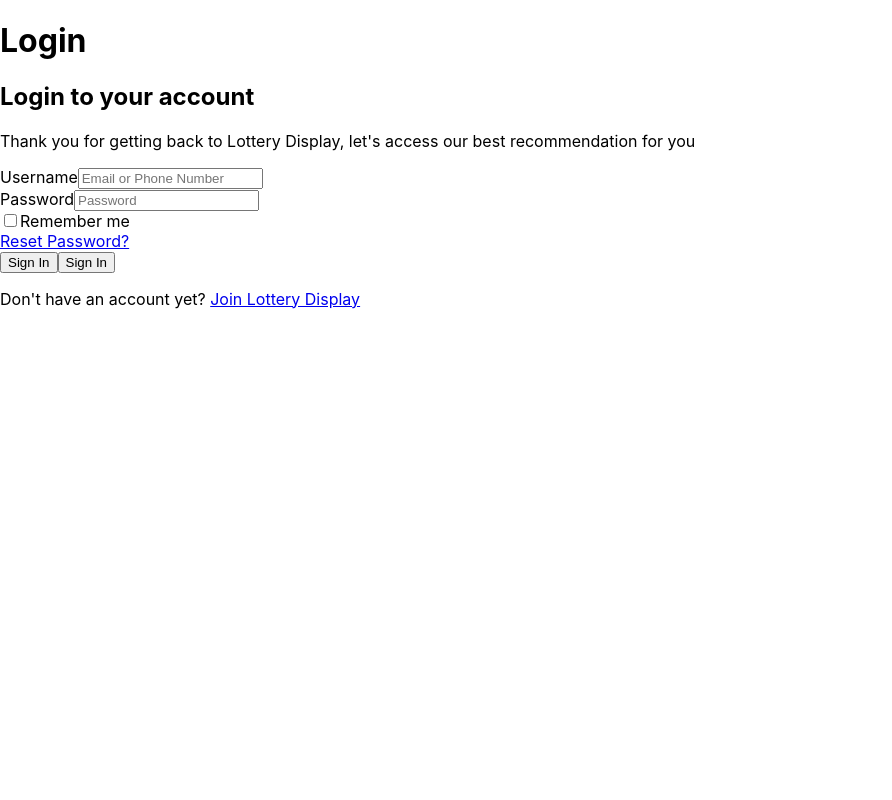
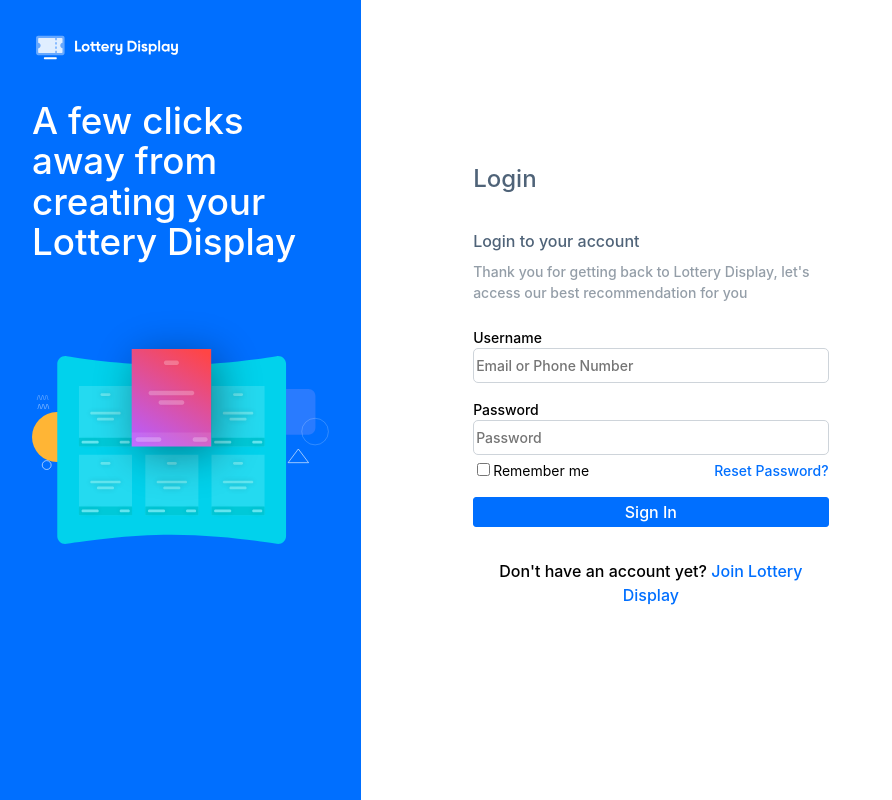
Before and after one commit to bogadeji/lotterydisplay, a React (Create React App) app: page /auth/login in a window 1280 px wide. Shown: the whole page, without its empty margins (0-892 px from the left). Built offline with nearby package versions, Linux system fonts and the light colour scheme.

Commit message:
Add style to login page

```diff
--- a/package.json
+++ b/package.json
@@ -1,5 +1,6 @@
 {
   "name": "lotterydisplay",
+  "proxy":"https://c-sport.tk",
   "version": "0.1.0",
   "private": true,
   "dependencies": {
--- a/src/App.css
+++ b/src/App.css
@@ -2,19 +2,9 @@
   text-align: center;
 }
 
-.App-logo {
-  height: 40vmin;
-  pointer-events: none;
-}
 
-@media (prefers-reduced-motion: no-preference) {
-  .App-logo {
-    animation: App-logo-spin infinite 20s linear;
-  }
-}
-
-.App-header {
-  background-color: #282c34;
+.app {
+  background-color: #fff;
   min-height: 100vh;
   display: flex;
   flex-direction: column;
--- a/src/App.js
+++ b/src/App.js
@@ -3,9 +3,7 @@
 import './App.css';
 import { BrowserRouter as Router, Routes, Route} from 'react-router-dom'
 import Home from './Pages/Home/Home'
-import Signup from './Pages/Authorization/Signup'
-import Login from './Pages/Authorization/Login'
-import ResetPassword from './Pages/Authorization/ResetPassword';
+import Authorization from './Pages/Authorization/Authorization'
 import NotFound from './Pages/404';
 
 function App() {
@@ -14,9 +12,7 @@
   return (
     <Router>
       <Routes>
-        <Route path="/auth/login" element={<Login />} />
-        <Route path="/auth/signup" element={<Signup />} />
-        <Route path="/auth/reset-password" element={<ResetPassword />} />
+        <Route path="/auth/*" element={<Authorization />} />
         <Route path="/" element={<Home />} />
         <Route path="*" element={<NotFound />} />
       </Routes>
--- /dev/null
+++ b/src/Pages/Authorization/Authorization.css
@@ -0,0 +1,59 @@
+/* @import url('../../index.css');/ */
+.authorization.grid {
+    min-height: 100vh;
+    display: grid;
+    /* grid-template-areas: 'nav main main main';
+     */
+     grid-template-columns: 2fr 5fr;
+
+}
+
+    .authorization-page {
+        color: #fff;
+        padding: 2rem;
+        background-color: hsl(var(--clr-primary));
+        --flow-space: 2rem;
+    }
+
+    .logo {
+        width: 150px
+    }
+    .routes {
+        margin: auto 6rem;
+        align-items: center;
+        justify-content: center;
+    }
+    /* .routes > * {
+        width: 50%
+    } */
+    .grid.input-grid {
+        grid-template-columns: repeat(2, 1fr);
+        --gap: 2rem;
+    }
+    .routes .page-title {
+        font-size: var(--fs-500);
+        color: hsl(var(--clr-secondary))
+    }
+    .routes form {
+        margin: 2rem 0;
+        --flow-space: 0.5rem;
+    }
+    .routes .form-title {
+        color: hsl(var(--clr-secondary));
+        font-size: var(--fs-300);
+    }
+    .routes .form-heading {
+        color: hsl(var(--clr-accent2));
+        font-size: var(--fs-200);
+    }
+    .routes .form-inputs {
+        margin: 1.5rem 0;
+        --flow-space: 1rem;
+    }
+    .routes .form-inputs label {
+        font-size: var(--fs-200);
+    }
+    .routes .form-inputs input {
+        color: hsl(var(--clr-accent2));
+        font-size: var(--fs-200);
+    }
--- /dev/null
+++ b/src/Pages/Authorization/Authorization.js
@@ -0,0 +1,29 @@
+import React from "react";
+import { Routes, Route} from 'react-router-dom';
+import Signup from './Signup'
+import Login from './Login'
+import ResetPassword from './ResetPassword';
+import './Authorization.css'
+
+
+function Authorization() {
+    return (
+        <div className="authorization grid">
+            <div className="authorization-page flow">
+                <div className="logo"><a href="/home"><img src="/logo2.svg" alt="" /></a></div>
+                <p className="fs-700">A few clicks away from creating your Lottery Display</p>
+                <img src="/assets/hero.svg" alt="" />
+            </div>
+            <div className="routes">
+                <Routes>
+                    <Route path="/login" element={<Login />} />
+                    <Route path="/signup" element={<Signup />}/>
+                    <Route path="/reset-password" element={<ResetPassword />} />
+                    <Route path="/colors" />
+                </Routes>
+            </div>
+        </div>
+    )
+}
+
+export default Authorization;
--- /dev/null
+++ b/src/Pages/Authorization/Login.css
@@ -0,0 +1,18 @@
+.login-page {
+    width: 50%;
+    /* --flow-space: 6rem; */
+}
+.login-page .remember-reset,
+.login-page .form-inputs .remember-reset label {
+    margin-top: 0.3rem;
+    justify-content: space-between;
+    font-size: var(--fs-200);
+    font-weight: 400;
+}
+.login-page button.signin {
+    width: 100%;
+}
+.login-page p.signup {
+    text-align: center;
+    margin: 2rem 0;
+}
--- a/src/Pages/Authorization/Login.js
+++ b/src/Pages/Authorization/Login.js
@@ -1,4 +1,5 @@
-import React, { useEffect, useState } from "react";;
+import React, { useEffect, useState } from "react";
+import './Login.css';
 
 function Login() {
     const loginData = {
@@ -43,30 +44,31 @@
         return errors
     }
     return (
-        <div>
-            <h1>Login</h1>
-            <form onSubmit={handleSubmit}>
-                <h2>Login to your account</h2>
-                <p>Thank you for getting back to Lottery Display, let's access our best recommendation for you</p>
+        <div className="login-page flow">
+            <h1 className="page-title">Login</h1>
+            <form onSubmit={handleSubmit} className="flow form">
+                <h2 className="form-title">Login to your account</h2>
+                <p className="form-heading">Thank you for getting back to Lottery Display, let's access our best recommendation for you</p>
 
                 { (Object.keys(formErrors).length === 0 && submitForm) ? (
                     <div className="ui-message success">
                         <p>Login successfull!</p>
                     </div>
                 ) : ''}
-                <div>
+                <div className="form-inputs flow">
+                <div className="input-group">
                     <label>
                         Username
                         <input type="text" placeholder="Email or Phone Number" value={formValues.username} onChange={handleChange} />
                     </label>
                 </div>
-                <div>
+                <div className="input-group">
                     <label>
                         Password
                         <input type="text" placeholder="Password" value={formValues.password} onChange={handleChange} />
                     </label>
                 </div>
-                <div>
+                <div className="remember-reset flex">
                     <div>
                         <label>
                             <input type="checkbox" />
@@ -77,10 +79,11 @@
                     <a href="/auth/reset-password">Reset Password?</a>
                 </div>
 
-                <input type="submit" value="Sign In" />
-                <button>Sign In</button>
+                {/* <input type="submit" value="Sign In" /> */}
+                <button className="signin">Sign In</button>
 
-                <p>Don't have an account yet? <a href="/auth/signup">Join Lottery Display</a></p>
+                <p className="signup">Don't have an account yet? <a href="/auth/signup">Join Lottery Display</a></p>
+                </div>
             </form>
         </div>
     )
--- a/src/index.css
+++ b/src/index.css
@@ -1,13 +1,241 @@
+
+:root {
+
+  /* Colors */
+
+  --clr-primary: 214 100% 50%;
+  --clr-secondary: 211 21% 39%;
+  --clr-tertiary: 0 0% 51%;
+  --clr-accent1: 214 18% 47%;
+  --clr-accent2: 210 10% 62%;
+  /* hsl(208,13,54) */
+
+  /* Font Sizes */
+      /* consider using clamp for your custom fonts sizes
+      Also, consider using vmin and vmax
+      */
+      --fs-900: clamp(5rem, 7vw + 1rem, 9.375rem);
+      --fs-800: clamp(2rem, 6vw + 1rem, 3.5rem);
+      --fs-700: clamp(1.8rem, 5vw + 1rem, 2.3rem);
+      --fs-600: clamp(1.5rem, 4vw + 1rem, 1.75rem);
+      --fs-500: clamp(0.9375rem, 3vw + 1rem, 1.5rem);
+      --fs-400: clamp(0.625rem, 1vw + 0.7625rem, 1.125rem);
+      --fs-300: clamp(0.725rem, 0.5vw + 1rem, 1rem);
+      --fs-200: clamp(0.6rem, 0.5vw + 0.5rem, 0.875rem);
+      --fs-100: clamp(0.5rem, 0.5vw + 0.3rem, 0.625rem);
+
+  /* Font families */
+  /* --ff-sans-cond: 'Montserrat', sans-serif; */
+
+  /* Font weight */
+  --fw-normal: 400;
+  --fw-reg: 500;
+  --fw-bold: 600;
+  --fw-bolder: 700;
+}
+
+/* ------------------------- */
+/* ~~~~~~~ Reset ~~~~~~~ */
+/* ------------------------- */
+
+/* Box sizing */
+
+*,
+*::before,
+*::after {
+  box-sizing: border-box;
+}
+
+/* Reset Margins */
+
+body,
+h1,
+h2,
+h3,
+h4,
+h5,
+h6,
+p,
+figure,
+picture {
+  margin: 0;
+  padding: 0;
+}
+
+h1,
+h2,
+h3,
+h4,
+h5,
+h6,
+p {
+  font-weight: var(--font-normal);
+}
+
+/*  Set up the body */
 body {
+  font-size: var(--fs-300);
+  font-weight: var(--fw-reg);
+  background-color: hsl(var(--clr-light));
+  color: hsl(var(--clr-dark));
+  line-height: 1.5;
+  min-height: 100vh;
+  overflow-x: hidden;
   margin: 0;
   font-family: -apple-system, BlinkMacSystemFont, 'Segoe UI', 'Roboto', 'Oxygen',
     'Ubuntu', 'Cantarell', 'Fira Sans', 'Droid Sans', 'Helvetica Neue',
     sans-serif;
   -webkit-font-smoothing: antialiased;
   -moz-osx-font-smoothing: grayscale;
+  background-color: #fff;
 }
 
 code {
   font-family: source-code-pro, Menlo, Monaco, Consolas, 'Courier New',
     monospace;
 }
+
+/* Make images easier to work with */
+img,
+picture {
+  max-width: 100%;
+}
+
+/* Make forms easier to work with  */
+input,
+button,
+textarea,
+select {
+  font: inherit;
+}
+
+
+a {
+  color: hsl(var(--clr-primary));
+  text-decoration: none;
+  font-weight: 500;
+}
+
+
+button {
+  background-color: hsl(var(--clr-primary));
+  color: #fff;
+  border: 1px solid hsl(var(--clr-primary));
+  padding: 0.125em 2.2em;
+  border-radius: 3px;
+  font-weight: var(--fw-reg);
+}
+
+/* Remove animations for people who turned them off */
+@media (prefers-reduced-motion: reduce) {
+  *,
+  *::before,
+  *::after {
+      animation-duration: 0.01ms !important;
+      animation-iteration-count: 1 !important;
+      transition-duration: 0.01ms !important;
+      scroll-behavior: auto !important
+  }
+}
+
+/* ------------------------- */
+/* ~~~~~~~ Utilities ~~~~~~~ */
+/* ------------------------- */
+
+/* general */
+
+.flex {
+  display: flex;
+  gap: var(--gap, 1rem);
+}
+
+.grid {
+  display: grid;
+  gap: var(--gap, 1rem);
+}
+
+.d-block {
+  display: block;
+}
+
+.d-none {
+  display: none;
+}
+
+.flow > *:where(:not(:first-child)) {
+  margin-top: var(--flow-space, 1rem);
+}
+
+.flow--space-small {
+  --flow-space: 0.5rem
+}
+
+.container {
+  padding: 1rem;
+  margin: 0 auto;
+}
+
+.sr-only { /*screen reader only */
+  position: absolute;
+  width: 1px;
+  height: 1px;
+  padding: 0;
+  margin: -1px;
+  overflow: hidden;
+  clip: rect(0,0,0,0);
+  white-space: nowrap;
+  border: 0;
+}
+
+
+/* colors */
+
+.bg-primary { background-color: hsl(var(--clr-primary))}
+.bg-secondary { background-color: hsl(var(--clr-secondary))}
+.bg-tertiary { background-color: hsl(var(--clr-tertiary))}
+.bg-accent1 { background-color: hsl(var(--clr-accent1))}
+.bg-accent2 { background-color: hsl(var(--clr-accent2))}
+
+.text-primary { color: hsl(var(--clr-primary))}
+.text-secondary { color: hsl(var(--clr-secondary))}
+.text-tertiary { color: hsl(var(--clr-tertiary))}
+.text-accent1 { color: hsl(var(--clr-accent1))}
+.text-accent2 { color: hsl(var(--clr-accent2))}
+
+/* typography */
+
+.fw-reg { font-weight: var(--fw-reg);}
+.fw-bold { font-weight: var(--fw-bold);}
+.fw-bolder { font-weight: var(--fw-bolder);}
+
+.uppercase { text-transform: uppercase; }
+
+.fs-900 { font-size: var(--fs-900); }
+.fs-800 { font-size: var(--fs-800); }
+.fs-700 { font-size: var(--fs-700); }
+.fs-600 { font-size: var(--fs-600); }
+.fs-500 { font-size: var(--fs-500); }
+.fs-400 { font-size: var(--fs-400); }
+.fs-300 { font-size: var(--fs-300); }
+.fs-200 { font-size: var(--fs-200); }
+
+
+.fs-900,
+.fs-800,
+.fs-700,
+.fs-600 {
+  line-height: 1.1;
+}
+
+
+.input-group label {
+  display: block;
+  font-weight: 500;
+}
+.input-group input {
+  height: 40px;
+  height: calc(1.5em + 0.75rem + 2px);
+  width: 100%;
+  border-radius: 5px;
+  border: 1px solid rgb(206,212,218)
+}
```
Also changed, not shown: public/assets/hero.svg (added), public/logo2.svg (added), src/Pages/Authorization/Authorization.scss (deleted).
